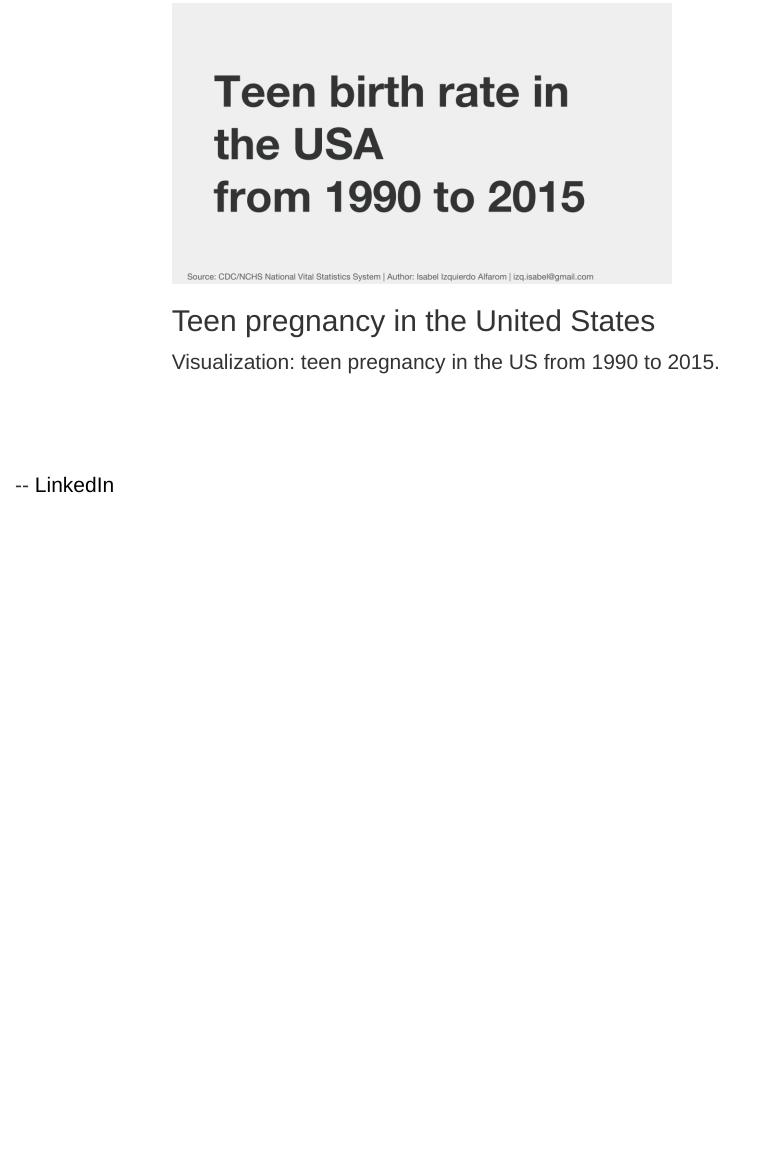
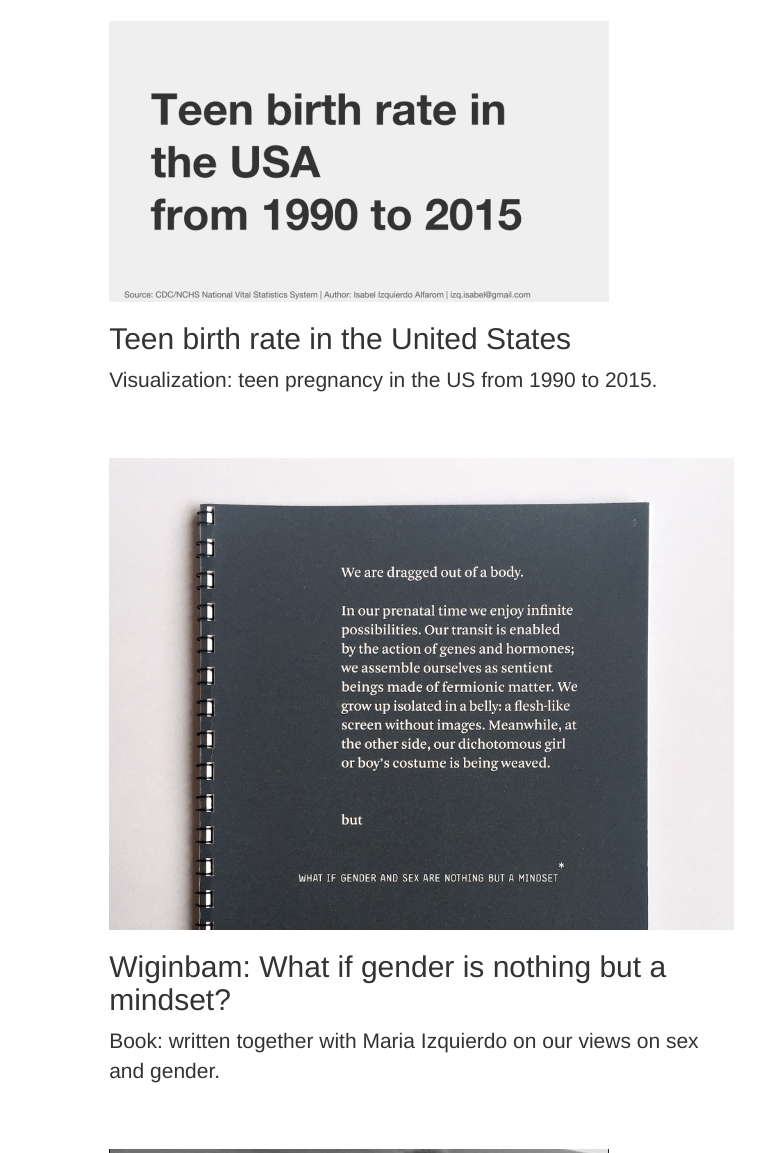
Before and after one commit to isabelizquierdo/isabelizquierdo.github.io, a plain HTML site: page index.html in a window 1280 px wide. Shown: the part 1051-2204 px from the top of the page, without its empty margins (0-781 px from the left). Before the commit the page ends 1644 px from the top, so only its background shows below. Drawn offline with nearby package versions, Linux system fonts and the light colour scheme.

Commit message:
updated index images

```diff
--- a/index.html
+++ b/index.html
@@ -43,7 +43,11 @@
   <!-- projects -->
           <div class="jumbotron">
       	    <div class="container-fluid">
-      				<div class="row" style="margin-top: 48px;" id="invipprototype">
+            </div>
+      	</div>
+
+  <!-- invip -->
+              <div class="row" style="margin-top: 48px;" id="invipprototype">
       					<div class="col-md-1"></div>
       					<div class="col-md-6 col-lg-6">
       						<img src="images/invipprototype.jpg" class="img-responsive" alt="Responsive image">
@@ -51,16 +55,35 @@
       						<p><a href="http://invip.org/"><span class="pers-web">Prototype:</span></a> audio-assistant for people with visual impairment.</p>
       					</div>
       				</div>
+  <!-- teen pregnancy -->
       				<div class="row" style="margin-top: 48px;" id="teen_pregnancy_us">
       					<div class="col-md-1"></div>
       					<div class="col-md-6 col-lg-6">
       						<img src="images/teenpregnancy.gif" class="img-responsive" alt="Responsive image">
-      						<h2>Teen pregnancy in the United States</h2>
+      						<h2>Teen birth rate in the United States</h2>
       						<p>Visualization: teen pregnancy in the US from 1990 to 2015.</p>
       					</div>
       				</div>
-      	    </div>
-      	</div>
+<!-- book -->
+              <div class="row" style="margin-top: 48px;" id="wigimbam">
+      					<div class="col-md-1"></div>
+      					<div class="col-md-6 col-lg-6">
+      						<img src="images/bookcover.jpg" class="img-responsive" alt="Responsive image">
+      						<h2>Wiginbam: What if gender is nothing but a mindset?</h2>
+      						<p>Book: written together with Maria Izquierdo on our views on sex and gender.</p>
+      					</div>
+      				</div>
+<!-- fulbrightacro -->
+              <div class="row" style="margin-top: 48px;" id="fulbright-acro">
+                <div class="col-md-1"></div>
+                <div class="col-md-6 col-lg-6">
+                  <img src="images/fulbrightacro.gif" class="img-responsive" alt="Responsive image">
+                  <h2>Fulbright Acroyoga</h2>
+                  <p>Experience: anywhere we go, we can become our own playground based on trust.</p>
+                </div>
+              </div>
+<!-- project -->
+
 					<div class="col-md-9">
 		<p>-- <a href="https://www.linkedin.com/in/isabel-izquierdo-alfaro-8620a7b0/" target="_blank"><span class="pers-web">LinkedIn</span></a></p>
 					</div>
```
Also changed, not shown: images/bookcover.jpg (added), images/fulbrightacro.gif (added).
